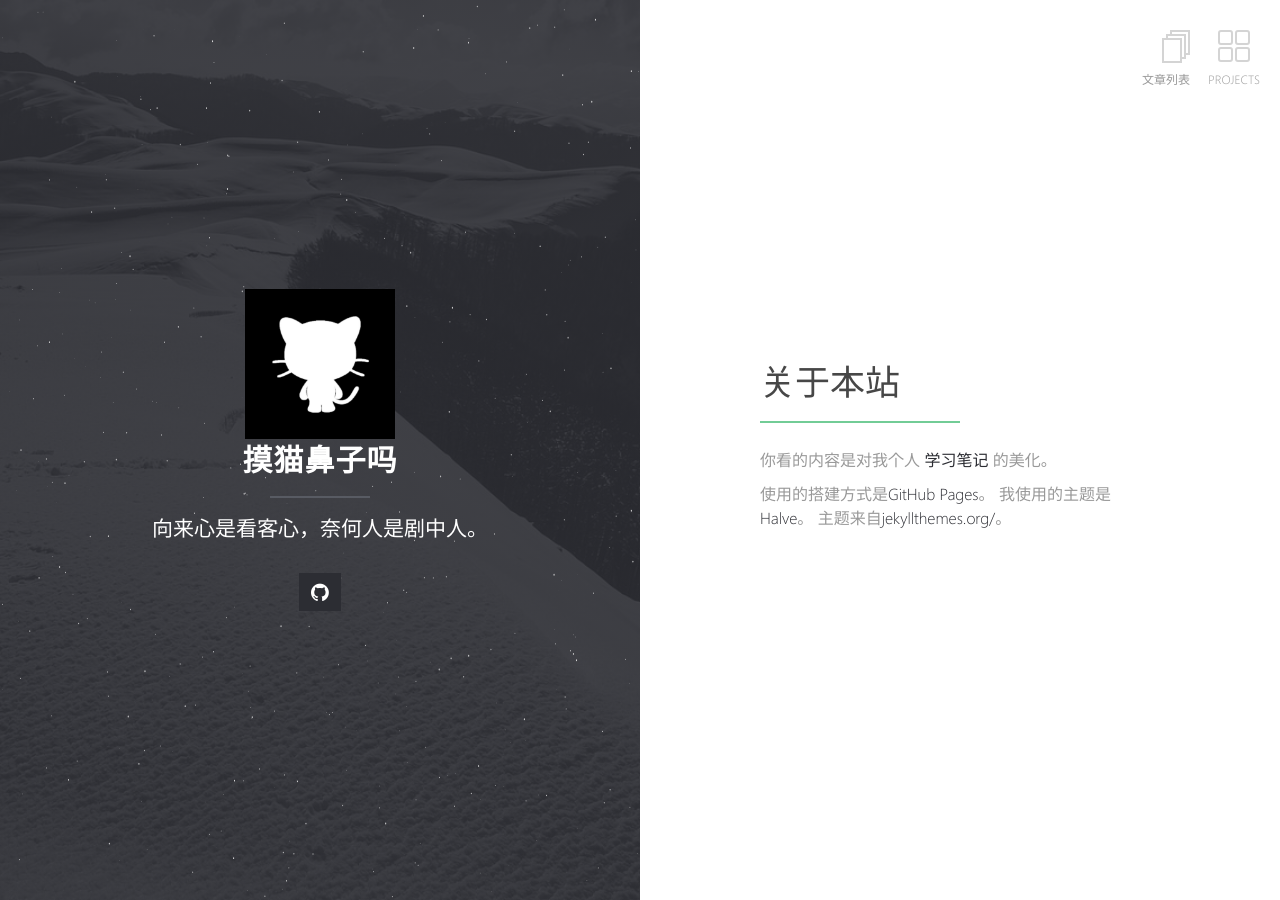
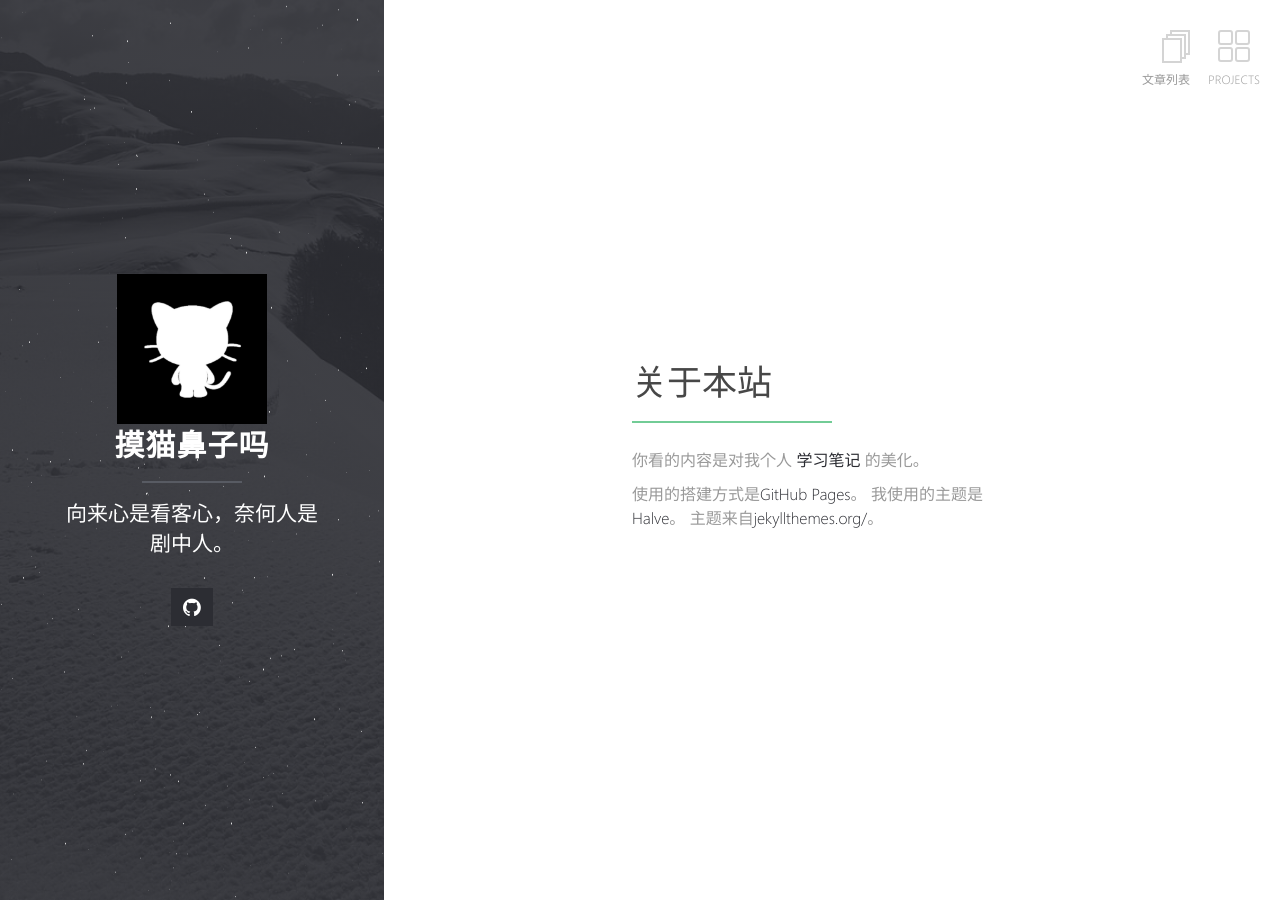
Before and after one commit to nandem/nandem.github.io, a Jekyll site: the page built from index.md, in a window 1280 px wide. Built offline with Jekyll 4.4.1, drawn with Linux system fonts in a browser that asks for light colours; our own code applies the rules of GitHub Pages for plain Markdown files.

Commit message:
更新左右布局比例为3:7

```diff
--- a/assets/_sass/_site.scss
+++ b/assets/_sass/_site.scss
@@ -1,5 +1,6 @@
 .block-left {
   float: left;
+  width: 30%;
   .content {
     z-index: 1;
     position: relative;
@@ -8,12 +9,12 @@
 
 .block-right {
   float: right;
+  width: 70%;
   overflow-y: auto;
 }
 
 .block-left,
 .block-right {
-  width: 50%;
   height: 100%;
   position: relative;
   display: table;
```
